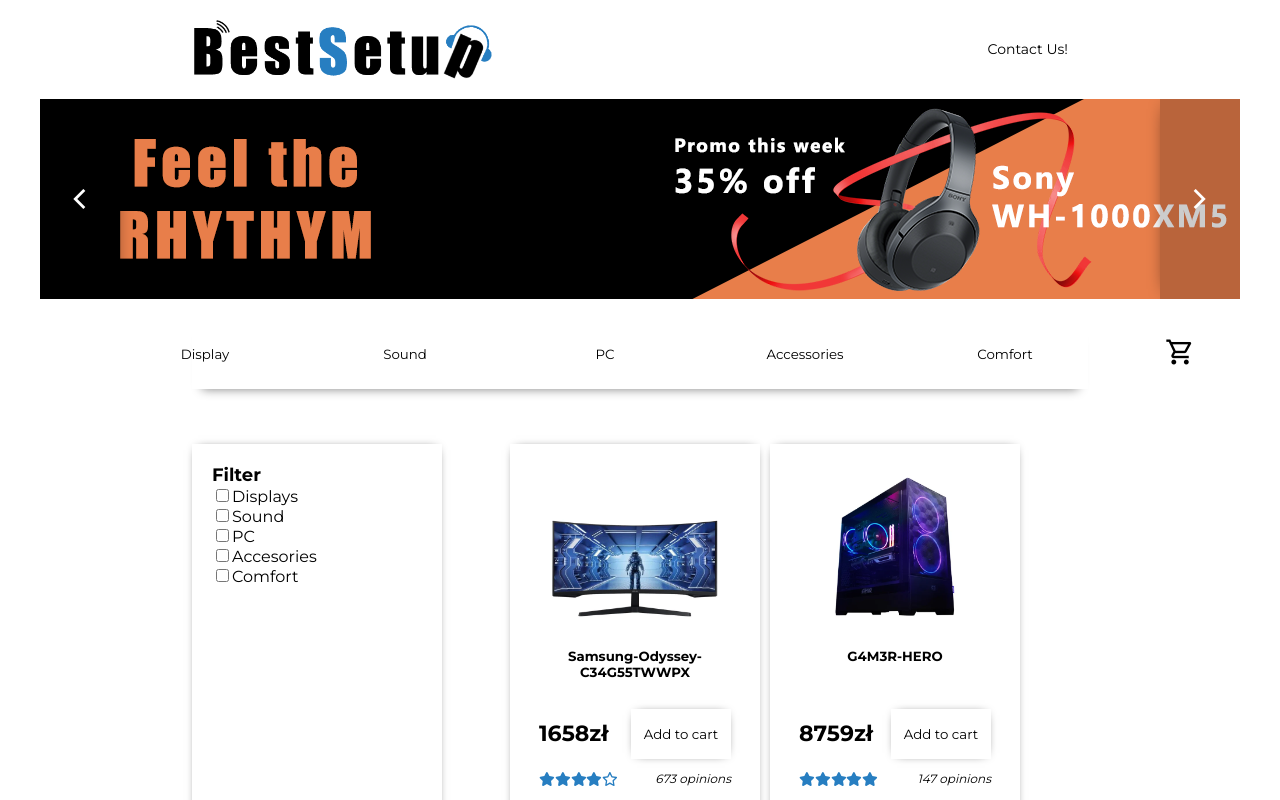
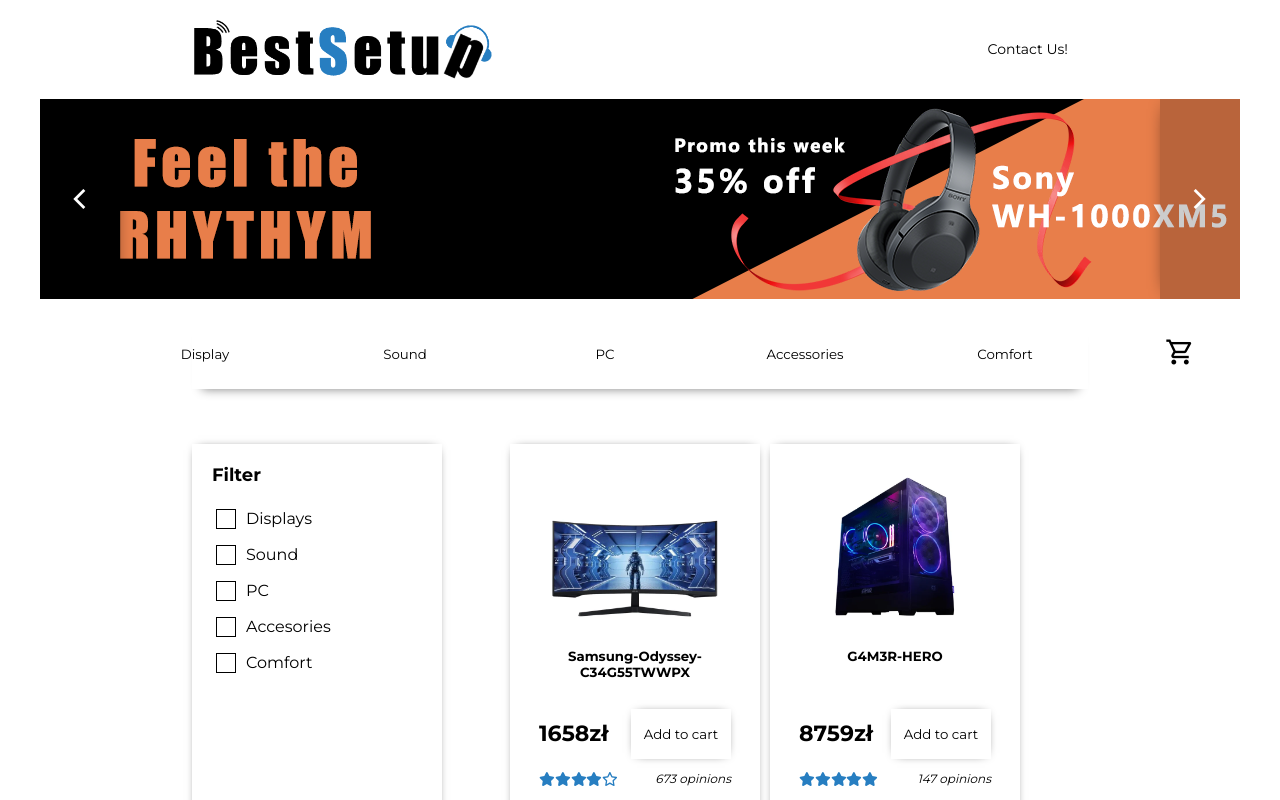
Before and after one commit to rezio3/best-setup-online-shop, a React (Create React App) app: page / in a window 1280 px wide. Shown: the top 800 px of the page. Built offline with nearby package versions, Linux system fonts and the light colour scheme.

Commit message:
update styles in filterWindows component

```diff
--- a/src/style/css/filterWindow.css
+++ b/src/style/css/filterWindow.css
@@ -1,3 +1,4 @@
+@charset "UTF-8";
 .filter-container {
   top: 0;
   position: sticky;
@@ -12,9 +13,10 @@
   padding: 20px;
 }
 .filter-container .filter-padding-container ul {
+  padding: 0;
+  margin: 0;
+  margin-top: 20px;
   list-style: none;
-  margin: 0;
-  padding: 0;
 }
 .filter-container .filter-padding-container label {
   user-select: none;
@@ -24,6 +26,30 @@
   font-size: 18px;
   font-weight: 600;
 }
+.filter-container__filter-checkbox-element {
+  display: flex;
+  align-items: center;
+  margin-bottom: 10px;
+}
+.filter-container__filter-checkbox {
+  appearance: none;
+  border: 1px solid black;
+  width: 20px;
+  height: 20px;
+  margin-right: 10px;
+  text-align: center;
+}
+.filter-container__filter-checkbox:checked {
+  background-color: rgb(0, 0, 0);
+}
+.filter-container__filter-checkbox:checked::before {
+  content: "✔";
+  color: #ffffff;
+  padding: 0;
+  margin: 0;
+  position: relative;
+}
+
 .filter-threshold {
   height: 0;
 }
--- a/src/style/filterWindow.scss
+++ b/src/style/filterWindow.scss
@@ -12,9 +12,10 @@
 	.filter-padding-container {
 		padding: 20px;
 		ul {
+			padding: 0;
+			margin: 0;
+			margin-top: 20px;
 			list-style: none;
-			margin: 0;
-			padding: 0;
 		}
 		label {
 			user-select: none;
@@ -26,7 +27,30 @@
 		font-size: 18px;
 		font-weight: 600;
 	}
+
+	&__filter-checkbox-element {
+		display: flex;
+		align-items: center;
+		margin-bottom: 10px;
+	}
+
 	&__filter-checkbox {
+		appearance: none;
+		border: 1px solid black;
+		width: 20px;
+		height: 20px;
+		margin-right: 10px;
+		text-align: center;
+	}
+	&__filter-checkbox:checked {
+		background-color: rgb(0, 0, 0);
+	}
+	&__filter-checkbox:checked::before {
+		content: "✔";
+		color: $white;
+		padding: 0;
+		margin: 0;
+		position: relative;
 	}
 }
 .filter-threshold {
```
